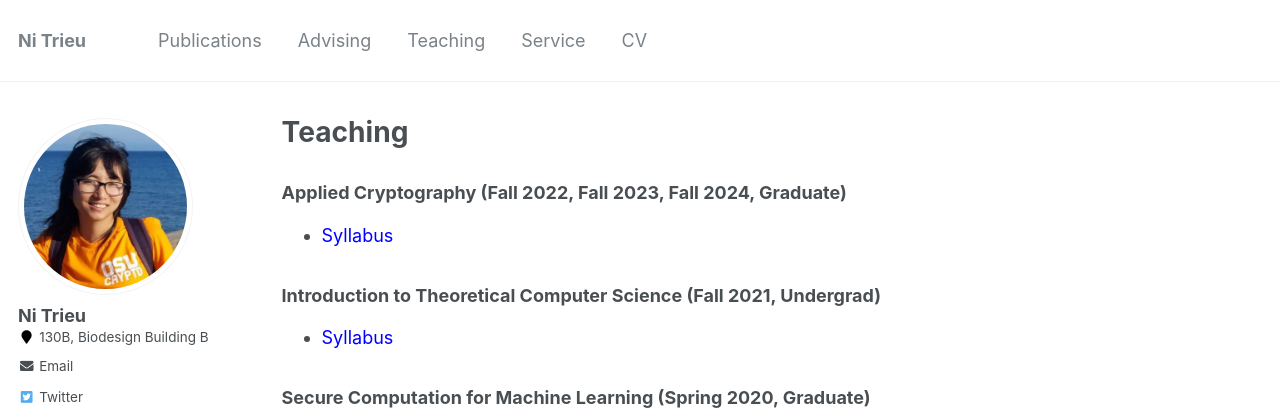
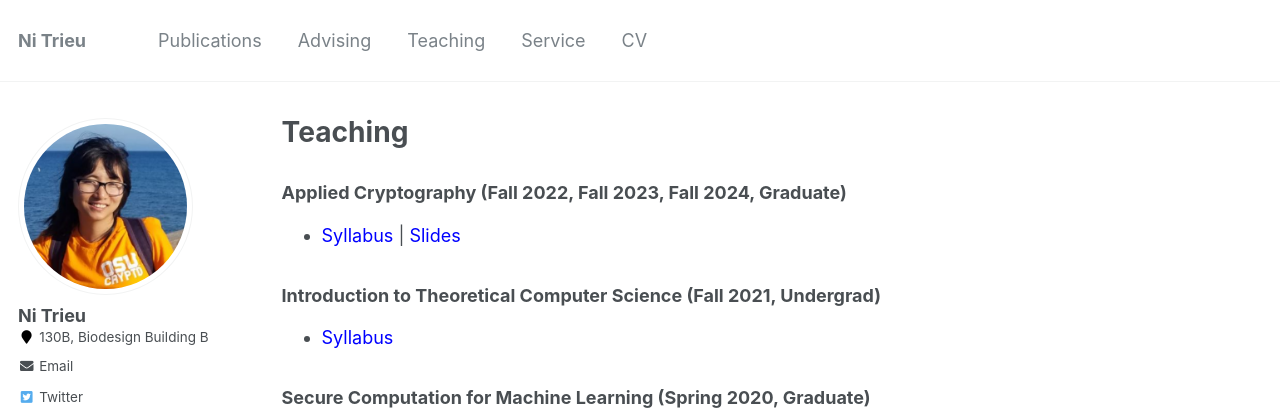
Before and after one commit to nitrieu/nitrieu.github.io, a Jekyll site: the page built from _pages/teaching.md, in a window 1280 px wide. Shown: the top 414 px of the page. Built offline with Jekyll 4.4.1, drawn with Linux system fonts in a browser that asks for light colours.

Commit message:
Update teaching.md

```diff
--- a/_pages/teaching.md
+++ b/_pages/teaching.md
@@ -7,7 +7,7 @@ author_profile: true
 
 <h3>   Applied Cryptography  (Fall 2022, Fall 2023, Fall 2024, Graduate) </h3>
 <ul>
-   <li> <a href="http://nitrieu.github.io/files/CSE598-Spring21.pdf" style="color:blue; text-decoration: none">Syllabus </a>  </li>
+   <li> <a href="http://nitrieu.github.io/files/CSE598-Spring21.pdf" style="color:blue; text-decoration: none">Syllabus </a> |  <a href="https://nitrieu.github.io/teaching/cse539" style="color:blue; text-decoration: none">Slides</a></li>
 </ul>
 
 <h3>Introduction to Theoretical Computer Science  (Fall 2021, Undergrad)</h3>
```
